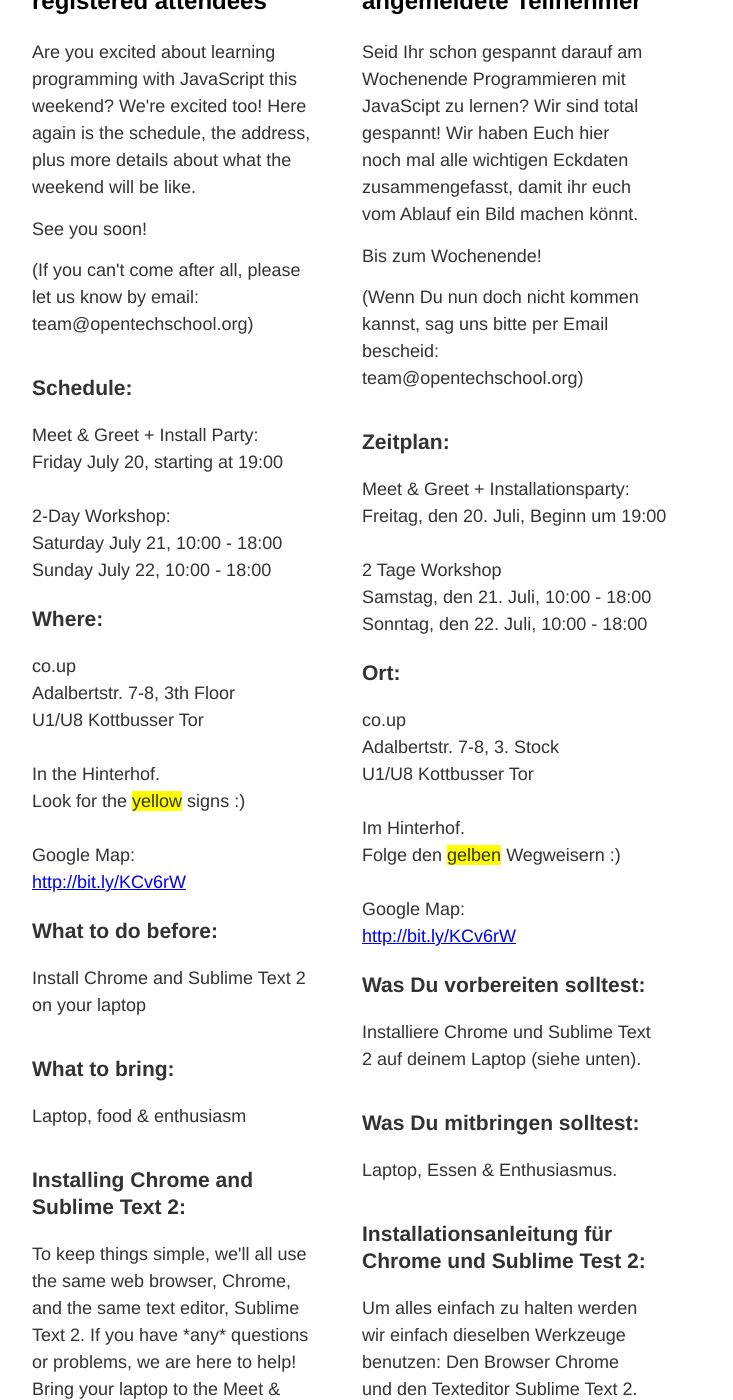
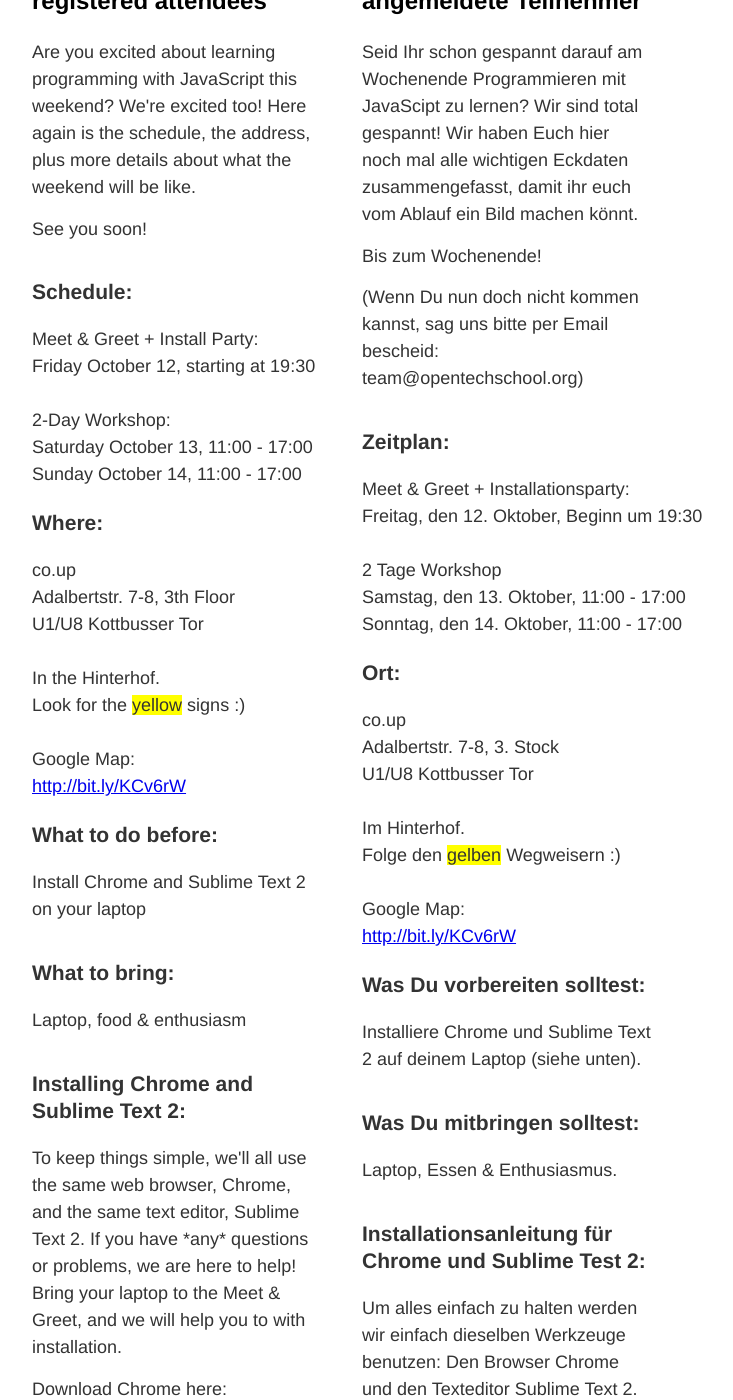
Before and after one commit to OpenTechSchool/javascript, a Jekyll site: the page index.html, which Jekyll copies as it is, in a window 1280 px wide and 1400 px high, scrolled down 488 px. Shown: the whole window, without its empty margins (298-1031 px from the left). Built offline with Jekyll 4.4.1, drawn with Linux system fonts in a browser that asks for light colours; some of the changed text lies outside the part shown.

Commit message:
update to next event

```diff
--- a/index.html
+++ b/index.html
@@ -53,17 +53,16 @@
 
 <p>See you soon!</p>
 
-<p>(If you can't come after all, please let us know by email: team@opentechschool.org)</p>
 
 <h3>Schedule:</h3>
 
 <pre>
 Meet &amp; Greet + Install Party:
-Friday July 20, starting at 19:00
+Friday October 12, starting at 19:30
 
 2-Day Workshop:
-Saturday July 21, 10:00 - 18:00
-Sunday July 22, 10:00 - 18:00
+Saturday October 13, 11:00 - 17:00
+Sunday October 14, 11:00 - 17:00
 </pre>
 
 <h3>Where:</h3>
@@ -107,16 +106,15 @@
 
 <pre>
 Meet &amp; Greet + Install Party
-with pizza and beer
-Friday July 20, 19:00
+Friday October 12, 19h00
 </pre>
 
 <p>Not only can you sort out installation problems, but you can meet and mingle with other attendees and the coaches. The party and the workshop are the same location.</p>
 
 <pre>
 2-Day Workshop
-Saturday July 21, 10:00 - 18:00
-Sunday July 22, 10:00 - 18:00
+Saturday October 13, 11:00 - 17:00
+Sunday October 14, 11:00 - 17:00
 </pre>
 
 <p>We'll begin with an introduction and then we'll form small groups of 1-2 coaches for every 3-4 students. We will group you with people of the same experience level.</p>
@@ -152,11 +150,11 @@
 
 <pre>
 Meet &amp; Greet + Installationsparty:
-Freitag, den 20. Juli, Beginn um 19:00
+Freitag, den 12. Oktober, Beginn um 19:30
 
 2 Tage Workshop
-Samstag, den 21. Juli, 10:00 - 18:00
-Sonntag, den 22. Juli, 10:00 - 18:00
+Samstag, den 13. Oktober, 11:00 - 17:00
+Sonntag, den 14. Oktober, 11:00 - 17:00
 </pre>
 
 <h3>Ort:</h3>
@@ -199,17 +197,19 @@
 <h3>Event Details:</h3>
 
 <pre>
-Meet &amp; Greet + Installationsparty
-mit Pizza &amp; Bier
-Freitag, den 20. Juli, 19:00
+Meet &amp; Greet + Installationsparty:
+Freitag, den 12. Oktober, Beginn um 19:30
 </pre>
 
 <p>Hier können wir nicht nur Deine Installationsprobleme lösen, Du kannst auch die anderen Teilnehmer und Coaches in gemütlicher Atmosphäre kennenlernen. Die Party und der Workshop sind am selben Ort.</p>
 
 <pre>
+
+
 2 Tage Workshop
-Samstag, den 21. Juli, 10:00 - 18:00
-Sonntag, den 22. Juli, 10:00 - 18:00
+Samstag, den 13. Oktober, 11:00 - 17:00
+Sonntag, den 14. Oktober, 11:00 - 17:00
+</pre>
 </pre>
 
 <p>Wir werden mit einer allgemeneinen Einführung beginnen und dann kleine Gruppen mit 1-2 Coaches für 3-4 Studenten bilden. Die Mitglieder Deiner Gruppe werden denselben Erfahrungsstand haben.</p>
```
